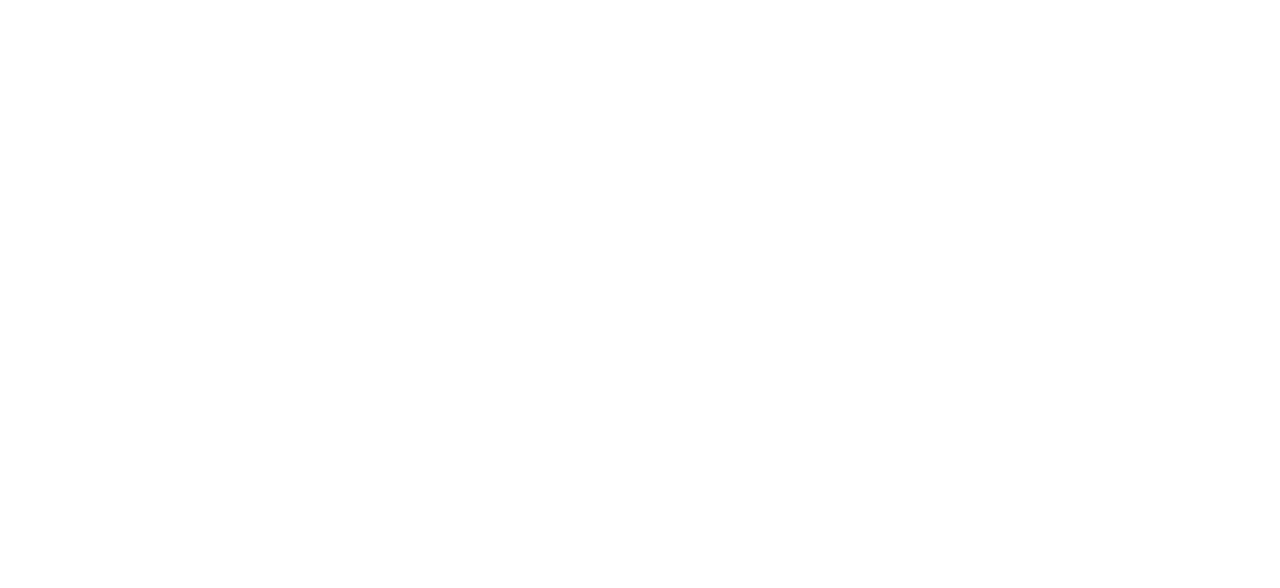
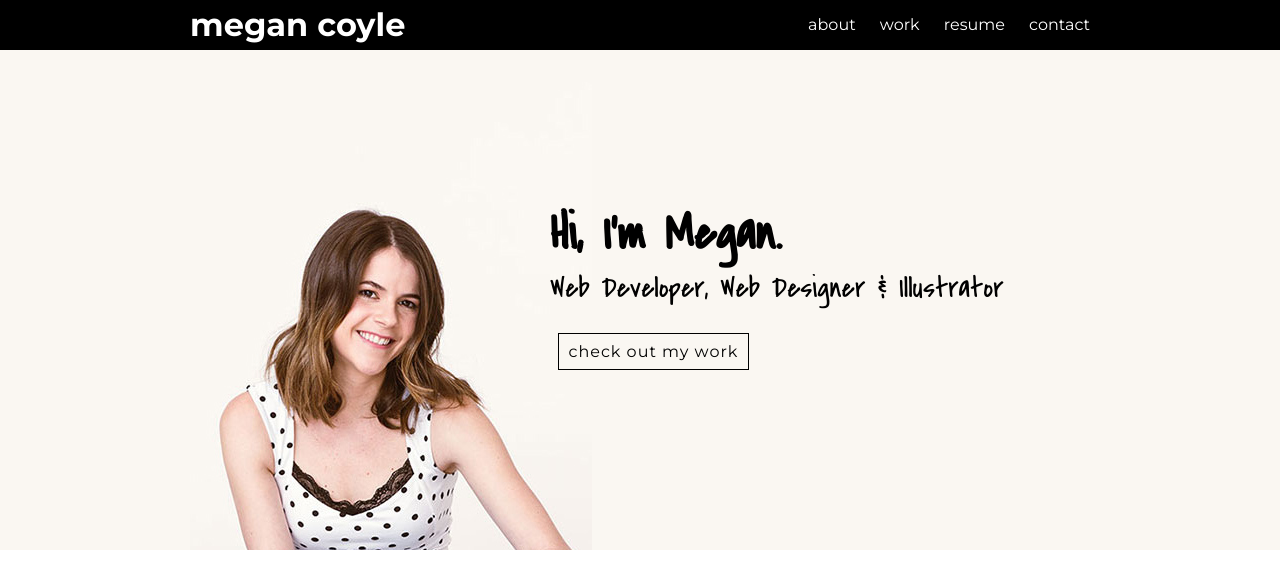
Before and after one commit to megancoyle/megancoyle.github.io, a plain HTML site: page index.html in a window 1280 px wide. Drawn offline with Linux system fonts and the light colour scheme.

Commit message:
Add styling for nav and main banner

```diff
--- a/index.html
+++ b/index.html
@@ -2,10 +2,37 @@
 <html lang="en">
 <head>
   <meta charset="UTF-8">
-  <title>Megan Coyle: Web Developer, Web Designer, &#38; Artist</title>
+  <title>Megan Coyle: Web Developer, Web Designer, &#38; Illustrator</title>
   <link rel="stylesheet" type="text/css" href="css/style.css">
 </head>
 <body>
-
+  <header>
+    <div class="wrapper">
+      <h1><a href="#">Megan Coyle</a></h1>
+      <nav>
+        <a href="#about">About</a>
+        <a href="#work">Work</a>
+        <a href="#resume">Resume</a>
+        <a href="#contact">Contact</a>
+      </nav>
+    </div>
+  </header>
+  <div class="banner-background">
+    <div class="banner wrapper">
+      <div class="banner-text">
+        <h1>Hi, I'm Megan.</h1>
+        <h2>Web Developer, Web Designer &#38; Illustrator</h2>
+        <a class="btn" href="#work">check out my work</a>
+      </div>
+    </div>
+  </div>
+  <div id="about">
+  </div>
+  <div id="work">
+  </div>
+  <div id="resume">
+  </div>
+  <div id="contact">
+  </div>
 </body>
 </html>
--- a/scss/style.scss
+++ b/scss/style.scss
@@ -1,10 +1,105 @@
 // Google Fonts
 @import url(https://fonts.googleapis.com/css?family=Covered+By+Your+Grace);
 
+@import
+url('https://fonts.googleapis.com/css?family=Montserrat:400,700');
+
 // Font Variables
 $covered-your-grace: 'Covered By Your Grace', cursive;
+$montserrat: 'Montserrat', sans-serif;
+
+// Width Variables
+$desktop-width: 900px;
+
+// Color Variables
+$light-color: white;
+$dark-color: black;
+$accent-color: #029de5;
 
 //Styles
-h1 {
+body {
+  margin: 0 auto;
+  font-family: $montserrat;
+}
+h1, h2 {
   font-family: $covered-your-grace;
 }
+.wrapper {
+  max-width: $desktop-width;
+  margin: 0 auto;
+}
+
+header {
+  background: $dark-color;
+  height: 50px;
+  text-transform: lowercase;
+  a {
+    color: $light-color;
+    text-decoration: none;
+    &:hover {
+      opacity: .8;
+    }
+  }
+  h1 {
+    font-family: $montserrat;
+    float: left;
+    margin-top: 5px;
+  }
+  nav {
+    float: right;
+    margin-top: 15px;
+    a {
+      margin-right: 20px;
+      &:last-child {
+        margin-right: 0;
+      }
+    }
+  }
+}
+.banner-background {
+  background-color: #faf7f2;
+}
+.banner {
+  background-image: url(../assets/megan-coyle-portrait.jpg);
+  background-repeat: no-repeat;
+  height: 500px;
+}
+.banner-text {
+  margin-left: 40%;
+  h1, h2 {
+    text-align: left;
+    margin-top: 0;
+  }
+  h1 {
+    padding-top: 150px;
+    font-size: 50px;
+    margin-bottom: 0;
+  }
+  h2 {
+    font-size: 30px;
+    font-weight: lighter;
+  }
+}
+
+.btn {
+    border: 1px solid $dark-color;
+    box-sizing: border-box;
+    display: inline-block;
+    font-family: inherit;
+    font-weight: 300;
+    letter-spacing: 1px;
+    margin-left: 0.5em;
+    outline: medium none;
+    padding: 0.5em 0.6em;
+    text-align: center;
+    text-decoration: none;
+    text-shadow: 0 1px 0 rgba(0, 0, 0, 0.01);
+    transition: all 0.2s ease 0s;
+    vertical-align: middle;
+	  color: $dark-color;
+    &:hover {
+      background: $accent-color;
+  	  border: 1px solid $accent-color;
+  	  color: $light-color;
+    }
+}
```
Also changed, not shown: css/style.css, 1 other file.
